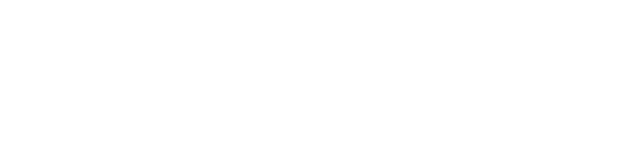
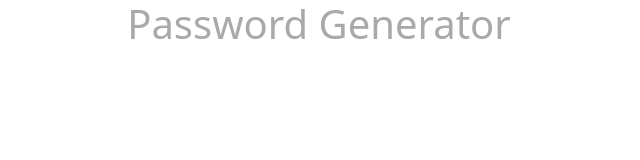
Before and after one commit to ckim1999/P3---Password-Generator, a plain HTML site: page Assets/password.html in a window 1280 px wide. Shown: the whole page, without its empty margins (321-961 px from the left). Drawn offline with nearby package versions, Linux system fonts and the light colour scheme.

Commit message:
linked and added password.css and password.js into my html file

```diff
--- a/Assets/password.css
+++ b/Assets/password.css
@@ -1,3 +1,4 @@
 h1 {
     text-align: center;
+    color: darkgray;
 }
--- a/Assets/password.html
+++ b/Assets/password.html
@@ -5,10 +5,15 @@
     <meta name="viewport" content="width=device-width, initial-scale=1.0">
     <title>Password Generator</title>
     <!--Bootstrap Reference-->
+    <link href="https://cdn.jsdelivr.net/npm/bootstrap@5.0.0-beta1/dist/css/bootstrap.min.css" rel="stylesheet" integrity="sha384-giJF6kkoqNQ00vy+HMDP7azOuL0xtbfIcaT9wjKHr8RbDVddVHyTfAAsrekwKmP1" crossorigin="anonymous">
     <!--Css file Reference-->
+    <link rel="stylesheet" href="password.css">
 </head>
 <body>
     <!--Heading-->
+    <h1>Password Generator</h1>
+    <!--Add JS link-->
+    <script src="password.js"></script>
     <!--Create a container-->
     <!--Second Heading-->
     <!--Provide a textbox-->
```
Also changed, not shown: Assets/password.js (added).
